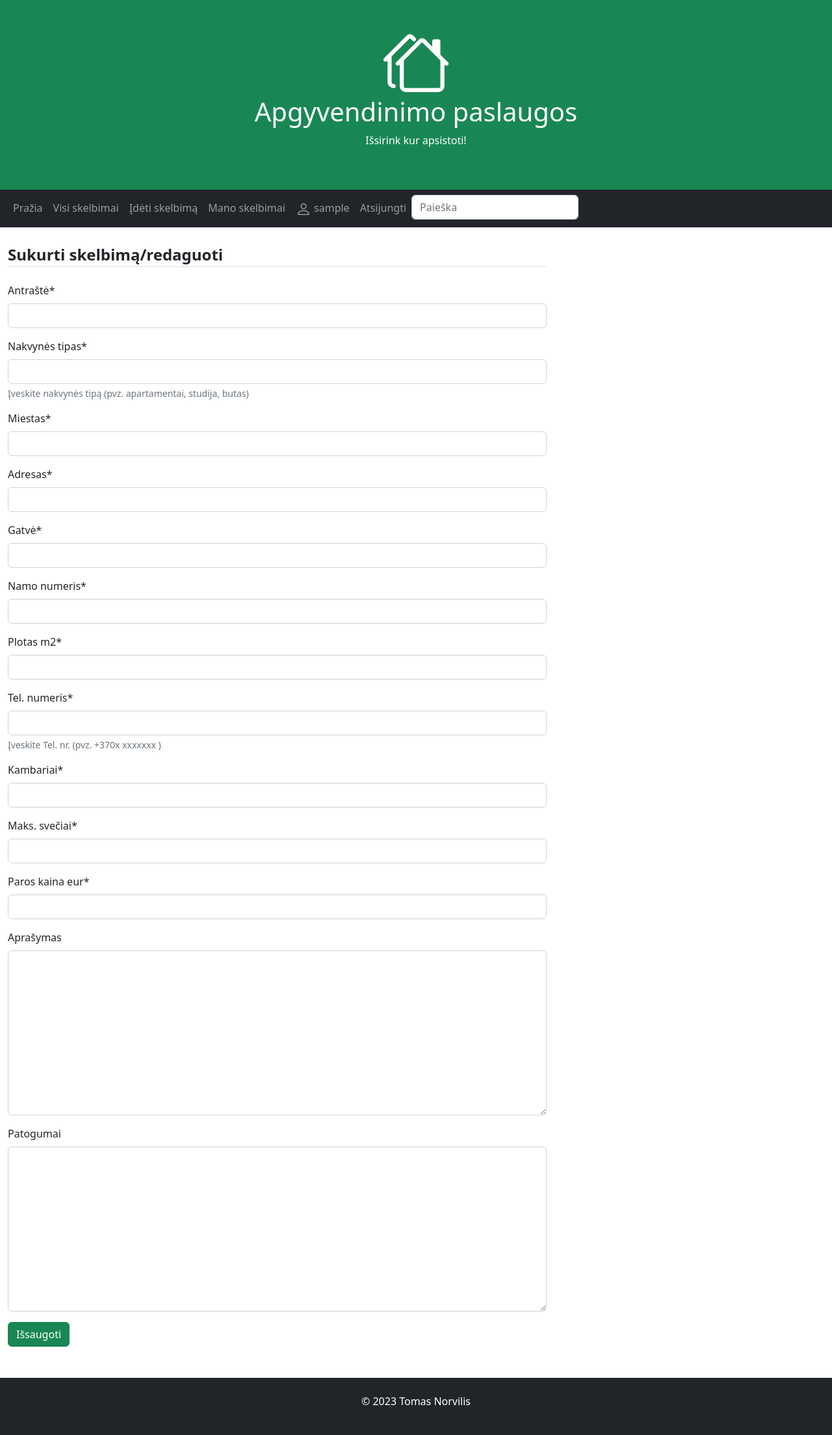
After one commit to TomasNorv/pythonApgyvendinimas_2023_02, a Django app: page /userskelbimai/create in a window 1280 px wide. The commit adds this page. Shown: the whole page at 65% size. Run offline with Django 4.2, Linux system fonts and the light colour scheme; the visitor is signed in with stand-in values (Sample User, id 1); some libraries are stand-ins or nearby versions.

Commit message:
idetas create view, vartotojas gali sukurti nauja skelbimas

```diff
--- a/mysite/apgyvendinimas/models.py
+++ b/mysite/apgyvendinimas/models.py
@@ -47,7 +47,7 @@
 
 class Profilis(models.Model):
     user = models.OneToOneField(to=User, on_delete=models.CASCADE)
-    foto = models.ImageField(verbose_name= 'Nuotrauka', default="profile_pics/default.png", upload_to="profile_pics")
+    foto = models.ImageField(verbose_name= 'Foto', default="profile_pics/default.png", upload_to="profile_pics")
 
     def __str__(self):
         return f"{self.user.username} profilis"
--- a/mysite/apgyvendinimas/templates/base.html
+++ b/mysite/apgyvendinimas/templates/base.html
@@ -35,7 +35,7 @@
 
  {% if user.is_authenticated %}
 
-        <li class="nav-item"><a class="nav-link" href="">Įdėti skelbimą</a></li>
+        <li class="nav-item"><a class="nav-link" href="{% url 'user_skelbimas_create' %}">Įdėti skelbimą</a></li>
       <li class="nav-item"><a class="nav-link" href="{% url 'user_skelbimai' %}">Mano skelbimai</a></li>
 
          <li class="nav-item"><a class="nav-link" href="{% url 'profilis' %}">
@@ -62,6 +62,7 @@
 {% if messages %}
     {% for message in messages %}
         <div class="alert alert-{% if message.tags == 'error' %}danger{% elif message.tags == 'info' %}success{% endif %}" role="alert">
+            <div class="alert alert-danger" role="alert">
                 {{ message }}
         </div>
     {% endfor %}
--- /dev/null
+++ b/mysite/apgyvendinimas/templates/user_skelbimas_form.html
@@ -0,0 +1,17 @@
+{% extends "base.html" %}
+{% block title %}Įdėti skelbimą{% endblock %}
+{% load crispy_forms_tags %}
+{% block content %}
+    <div class="content-section">
+    <form method="POST">
+        {% csrf_token %}
+        <fieldset class="form-group">
+            <legend class="border-bottom mb-4"><b>Sukurti skelbimą/redaguoti</b></legend>
+            {{ form|crispy }}
+        </fieldset>
+        <div class="form-group">
+            <button class="btn btn-success" type="submit">Išsaugoti</button>
+        </div>
+    </form>
+    </div>
+{% endblock content %}
--- a/mysite/apgyvendinimas/urls.py
+++ b/mysite/apgyvendinimas/urls.py
@@ -10,5 +10,6 @@
     path('userskelbimai/', views.UserObjektasListView.as_view(), name="user_skelbimai"),
     path('register/', views.register, name='register'),
     path('profilis/', views.profilis, name='profilis'),
+    path("userskelbimai/create", views.UserObjektasCreateView.as_view(), name ="user_skelbimas_create"),
 
 ]
--- a/mysite/apgyvendinimas/views.py
+++ b/mysite/apgyvendinimas/views.py
@@ -4,7 +4,7 @@
 from django.core.paginator import Paginator
 from django.db.models import Q
 from django.contrib.auth.mixins import LoginRequiredMixin
-from django.views.generic import ListView, DetailView
+from django.views.generic import ListView, DetailView, CreateView
 from django.views.decorators.csrf import csrf_protect
 from django.contrib import messages
 from django.contrib.auth.models import User
@@ -81,6 +81,17 @@
         return super(ObjektasDetailView, self).form_valid(form)
 
 
+class UserObjektasCreateView(LoginRequiredMixin, CreateView):
+    model = Objektas
+    fields = ['caption', 'type', 'city', 'address', 'street', 'housenumber', 'area', 'phone_nr', 'rooms', 'max_guest', 'price', 'description', 'amenities']
+    template_name = 'user_skelbimas_form.html'
+    def get_success_url(self):
+        return reverse('user_skelbimai')
+    def form_valid(self, form):
+        form.instance.user = self.request.user
+        form.save()
+        return super().form_valid(form)
+
 @csrf_protect
 def register(request):
     if request.method == "POST":
```
Also changed, not shown: mysite/apgyvendinimas/templates/profilis.html (+5 -3 lines), mysite/apgyvendinimas/media/profile_pics/default.png.
